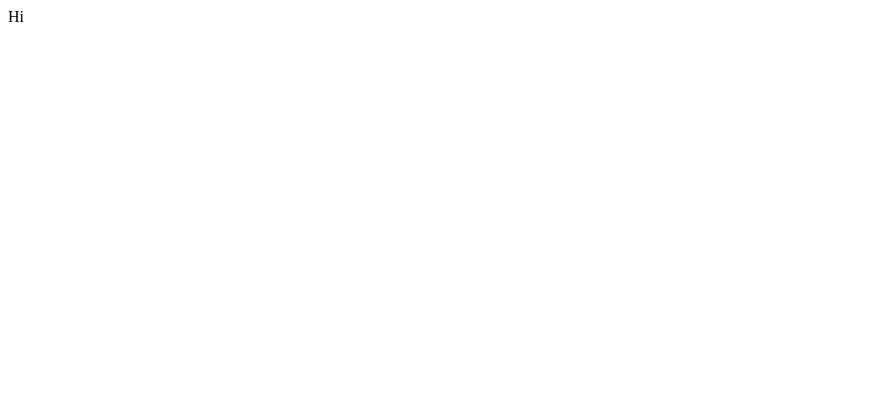
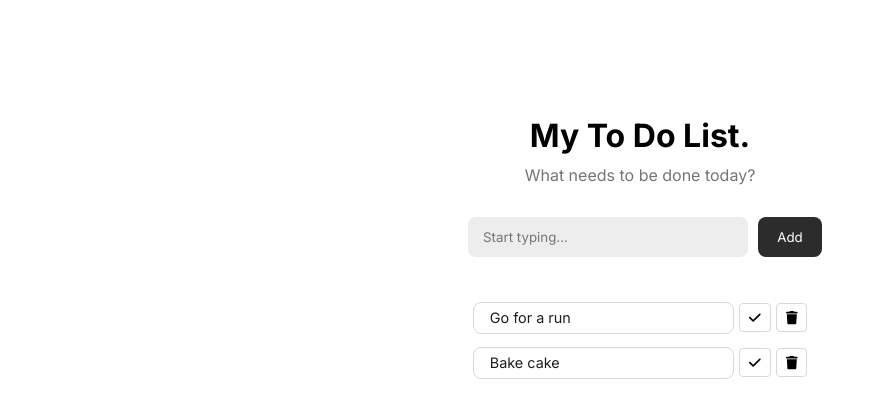
Before and after one commit to jenvuong/react-to-do-list, a React (Vite) app in the folder react-to-do-list/: page / in a window 1280 px wide. Shown: the top 418 px of the page, without its empty margins (0-877 px from the left). Built offline with nearby package versions, Linux system fonts and the light colour scheme.

Commit message:
Static page

```diff
--- a/react-to-do-list/package.json
+++ b/react-to-do-list/package.json
@@ -10,6 +10,9 @@
     "preview": "vite preview"
   },
   "dependencies": {
+    "@fortawesome/fontawesome-svg-core": "^6.6.0",
+    "@fortawesome/free-solid-svg-icons": "^6.6.0",
+    "@fortawesome/react-fontawesome": "^0.2.2",
     "react": "^18.3.1",
     "react-dom": "^18.3.1"
   },
--- a/react-to-do-list/src/App.jsx
+++ b/react-to-do-list/src/App.jsx
@@ -1,3 +1,27 @@
-export default function () {
-  return "Hi"
+import { useEffect, useState } from "react";
+import './styles.css'
+import { ToDoForm } from "./ToDoForm";
+import { faCheck } from '@fortawesome/free-solid-svg-icons'
+import { faTrash } from '@fortawesome/free-solid-svg-icons'
+import { FontAwesomeIcon } from '@fortawesome/react-fontawesome'
+
+export default function App () {
+  return (
+    <div className="center">
+      <ToDoForm />
+      <ul>
+        <li className="list-item">
+          <span>Go for a run</span>
+          <button className="check btn"><FontAwesomeIcon icon={faCheck}/></button>
+          <button className="trash btn"><FontAwesomeIcon icon={faTrash}/></button>
+        </li>
+        <li className='list-item'>
+          <span>Bake cake</span>
+          <button className="check btn"><FontAwesomeIcon icon={faCheck}/></button>
+          <button className="trash btn"><FontAwesomeIcon icon={faTrash}/></button>
+        </li>
+      </ul>
+    </div>
+
+  )
 }
--- /dev/null
+++ b/react-to-do-list/src/ToDoForm.jsx
@@ -0,0 +1,10 @@
+export function ToDoForm () {
+    return (
+        <>
+            <h1>My To Do List.</h1>
+            <p>What needs to be done today?</p>
+            <input className='input-box' type="text" placeholder='Start typing...' />
+            <button className='add-btn'>Add</button>
+        </>
+    )
+}
--- a/react-to-do-list/src/main.jsx
+++ b/react-to-do-list/src/main.jsx
@@ -1,6 +1,7 @@
 import React from 'react'
 import ReactDOM from 'react-dom/client'
 import App from './App.jsx'
+
 
 ReactDOM.createRoot(document.getElementById('root')).render(
   <React.StrictMode>
--- /dev/null
+++ b/react-to-do-list/src/styles.css
@@ -0,0 +1,101 @@
+@import url('https://fonts.googleapis.com/css2?family=Inter:ital,opsz,wght@0,14..32,100..900;1,14..32,100..900&family=Poppins:ital,wght@0,100;0,200;0,300;0,400;0,500;0,600;0,700;0,800;0,900;1,100;1,200;1,300;1,400;1,500;1,600;1,700;1,800;1,900&display=swap');
+
+:root {
+    --grey: #ededed;
+    --black: #2c2c2c;
+    --text: #757575;
+    --box-border: #d9d9d9;
+    --dark-text: #1e1e1e;
+}
+
+* {
+    font-family: Inter;
+    box-sizing: border-box;
+}
+
+body {
+    padding: 1rem;
+    margin: 0 auto;
+}
+
+.center {
+    width: 400px;
+    margin: 100px auto;
+    text-align: center;
+}
+
+h1 {
+    margin-bottom: 0;
+}
+
+p {
+    color: var(--text);
+    margin-top: 10px;
+    margin-bottom: 2rem;
+}
+
+.input-box {
+    background-color: var(--grey);
+    border: none;
+    border-radius: 8px;
+    height: 2.5rem;
+    width: 70%;
+    padding: 15px;
+    margin: 0 10px;
+
+}
+.add-btn {
+    background-color: var(--black);
+    color: white;
+    border: none;
+    border-radius: 8px;
+    height: 2.5rem;
+    width: 4rem;
+}
+
+.add-btn:hover {
+    cursor: pointer;
+}
+
+ul {
+    margin-top: 2rem;
+    list-style: none;
+    padding: 0 20px;
+    height: 450px;
+    scrollbar-width: none;
+    overflow-y: auto;
+}
+
+.list-item {
+    background-color: white;
+    height: 2rem;
+    margin: 0.8rem;
+    display: flex;
+    justify-content: space-between;
+    align-items: center;
+    gap: 5px;
+}
+
+.list-item span {
+    border: 1px solid var(--box-border);
+    height: 100%;
+    width: 80%;
+    border-radius: 8px;
+    display: flex;
+    align-items: center;
+    padding-left: 1rem;
+    font-size: 0.9rem;
+    color: var(--dark-text);
+}
+
+.btn {
+    border: 1px solid var(--box-border);
+    background-color: transparent;
+    border-radius: 4px;
+    height: 90%;
+    width: 2rem;
+}
+
+.btn:hover {
+    cursor: pointer;
+}
```
Also changed, not shown: 1 other file (tests, documents, lock files or other folders).
